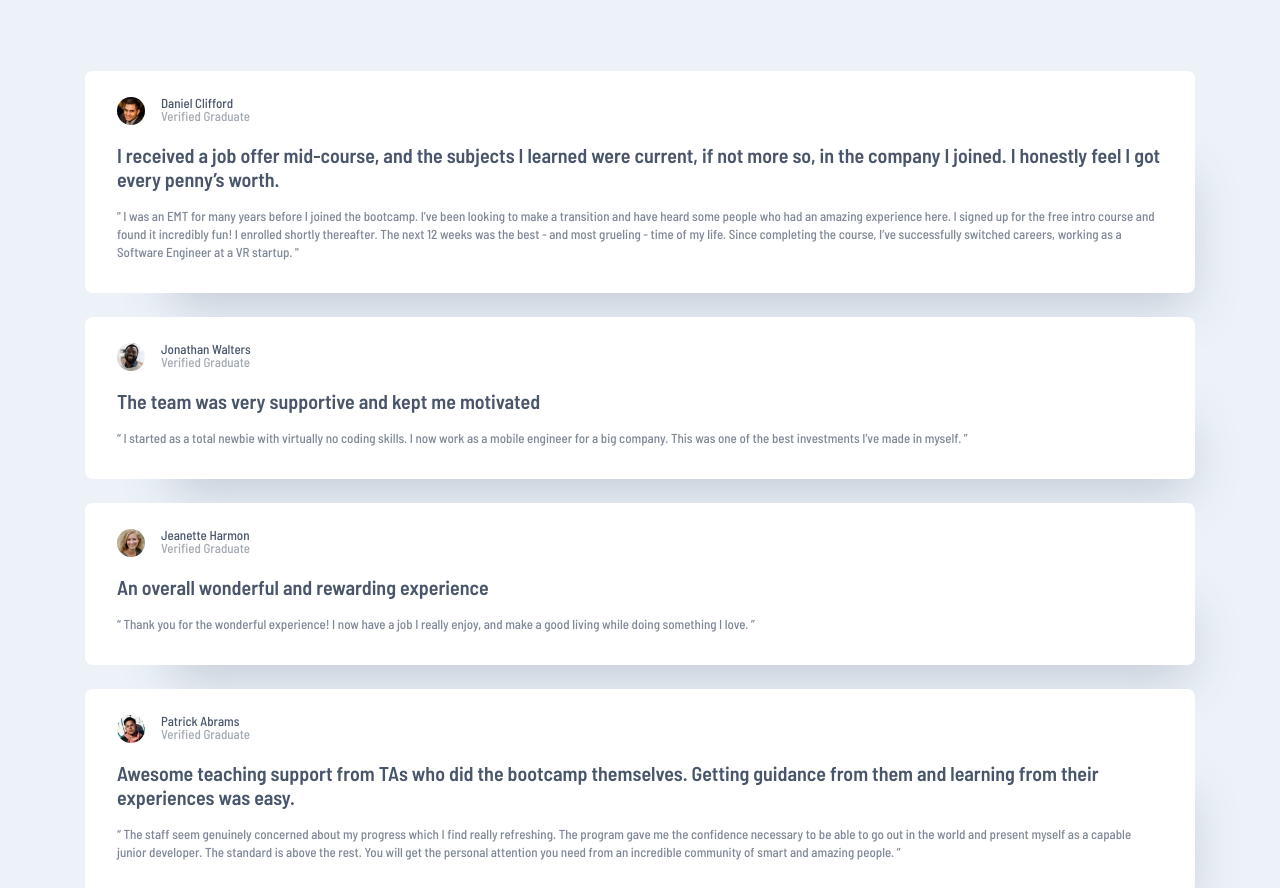
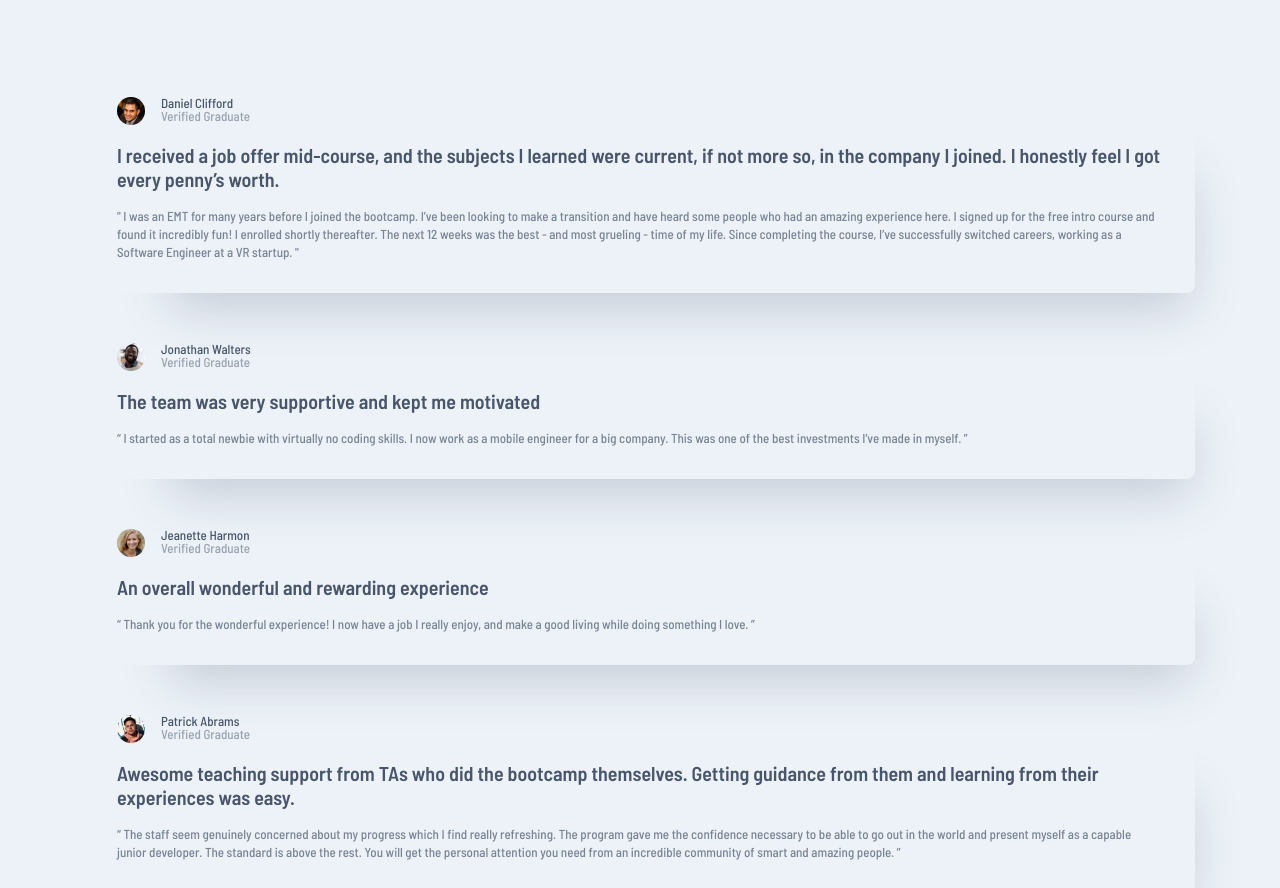
Before and after one commit to solracss/fem-testimonials-grid-section, a website built with Vite: page src/index.html in a window 1280 px wide. Shown: the top 888 px of the page. Built offline with nearby package versions, Linux system fonts and the light colour scheme.

Commit message:
remove background color from declaration
Colors are now declared by using utility classes

```diff
--- a/src/sass/_components.scss
+++ b/src/sass/_components.scss
@@ -2,7 +2,6 @@
 
 .testimonial {
 	padding: 1.625rem 2rem 2rem;
-	background-color: $clr-neutral-100;
 	border-radius: 8px;
 	box-shadow: 40px 60px 50px -47px rgba(72, 85, 106, 0.25);
 
```
